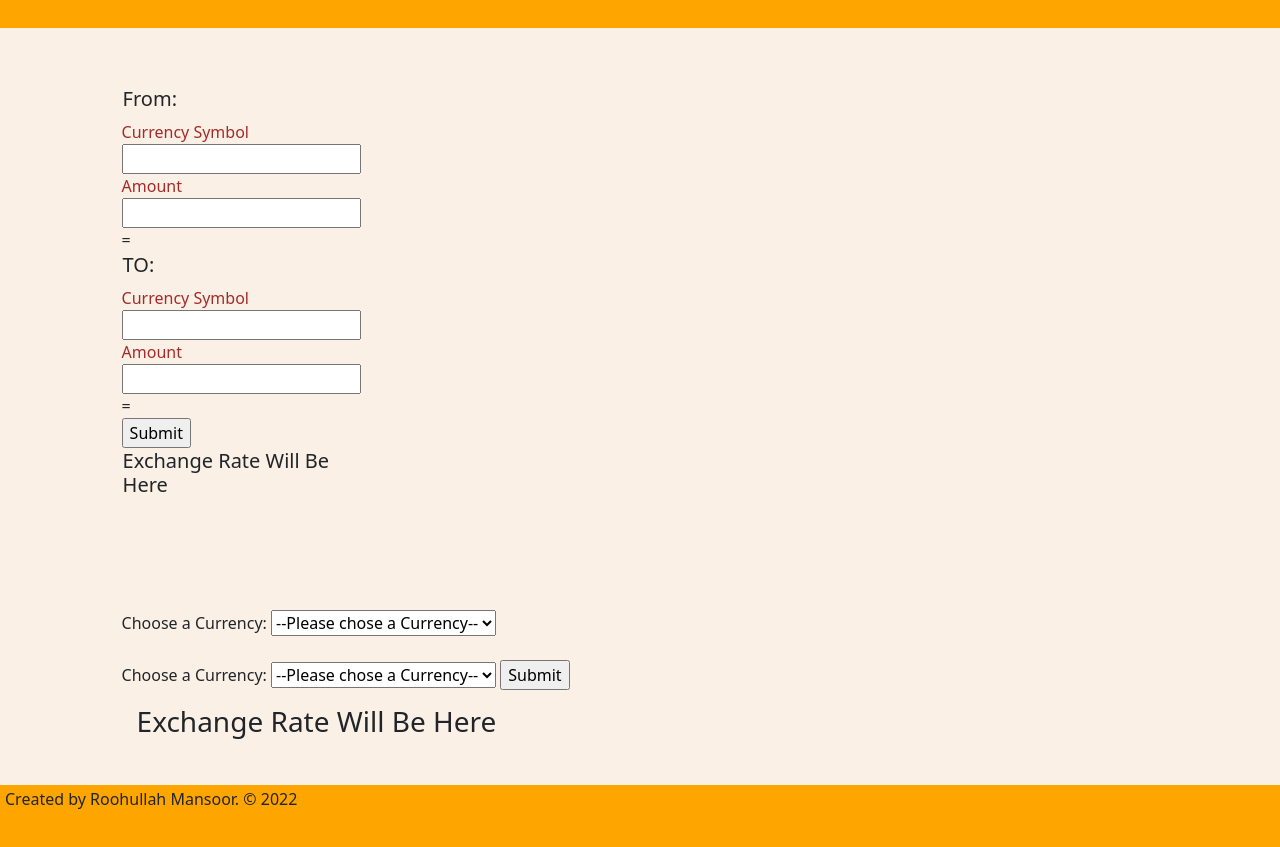
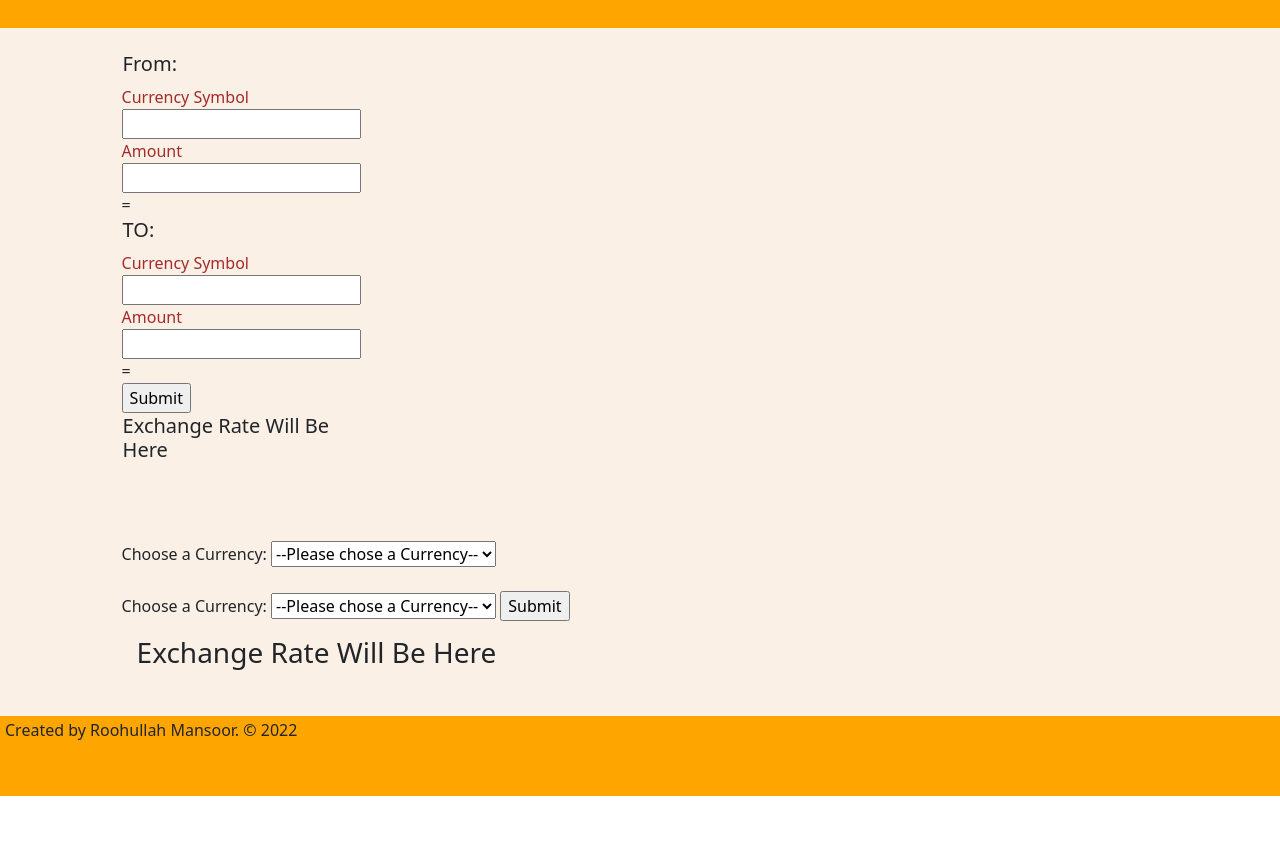
Before and after one commit to BAlimbekov/frontend-project, a website: page index.html in a window 1280 px wide. Shown: the part 79-926 px from the top of the page. After the commit the page ends 875 px from the top, so only its background shows below. Drawn offline with nearby package versions, Linux system fonts and the light colour scheme; no server answers.

Commit message:
adjusted padding to fit the screen

```diff
--- a/app.js
+++ b/app.js
@@ -14,8 +14,6 @@ btnSubmit.addEventListener('click', function(){
     request.open('GET', requestURL);
     request.responseType = 'json';
     request.send();
-
-
 
     request.onload = function() {
         var response = request.response;
--- a/styles.css
+++ b/styles.css
@@ -65,8 +65,7 @@ header{
 	width: 50%;
 }
 .exchange{
-
-	padding: 5%;
+	padding: 2% 5%;
 }
 .exchangeDropDown{
 
```
